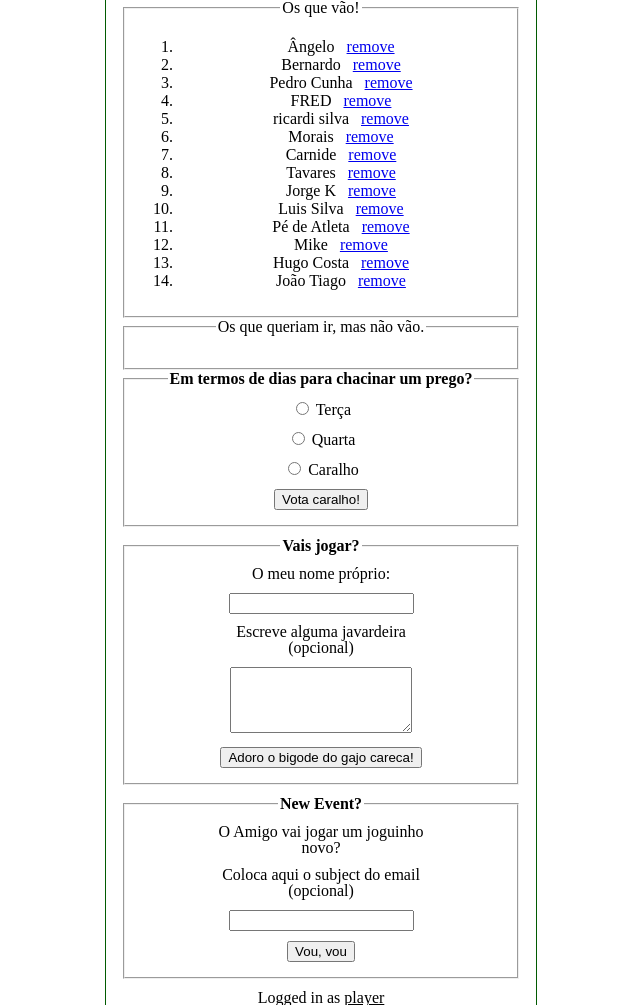
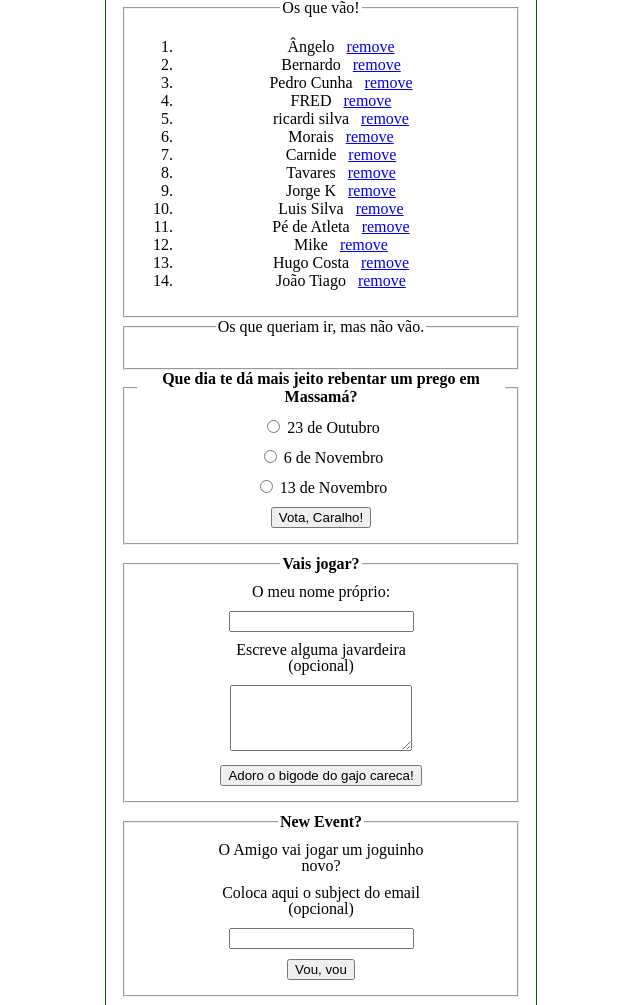
Before and after one commit to J-Afonso/MondaySoccer, a PHP site: page /index.php in a window 1280 px wide. Shown: the part 105-1110 px from the top of the page, without its empty margins (319-959 px from the left). Run offline with PHP 8.4, Linux system fonts and the light colour scheme; a user stored in the database is signed in; data comes from the database, SQL or seed files in the repository; data that the repository does not hold is empty; some libraries are stand-ins or nearby versions.

```diff
--- a/site/index.php
+++ b/site/index.php
@@ -79,12 +79,12 @@
 			?>
 				<form method="post" action="php/addPollResult.php">
 				<fieldset>
-					<legend>Em termos de dias para chacinar um prego?</legend>
+					<legend>Que dia te dá mais jeito rebentar um prego em Massamá?</legend>
 					<ol>
-						<li><input type="radio" name="poll" value="1"/> Terça</li>
-						<li><input type="radio" name="poll" value="2"/> Quarta</li>
-						<li><input type="radio" name="poll" value="3"/> Caralho</li>
-						<li><input type="submit" value="Vota caralho!" /></li>
+						<li><input type="radio" name="poll" value="1"/> 23 de Outubro</li>
+						<li><input type="radio" name="poll" value="2"/> 6 de Novembro</li>
+						<li><input type="radio" name="poll" value="3"/> 13 de Novembro</li>
+						<li><input type="submit" value="Vota, Caralho!" /></li>
 					</ol>
 				</fieldset>
 				</form>
--- a/site/php/functions.php
+++ b/site/php/functions.php
@@ -181,11 +181,11 @@ function convertPollIndex($index)
 {
     switch($index) {
         case 1:
-            return "Terça";
+            return "23 de Outubro";
         case 2:
-            return "Quarta";
+            return "6 de Novembro";
         case 3:
-            return "Caralho";
+            return "13 de Novembro";
     }
 }
 
```
